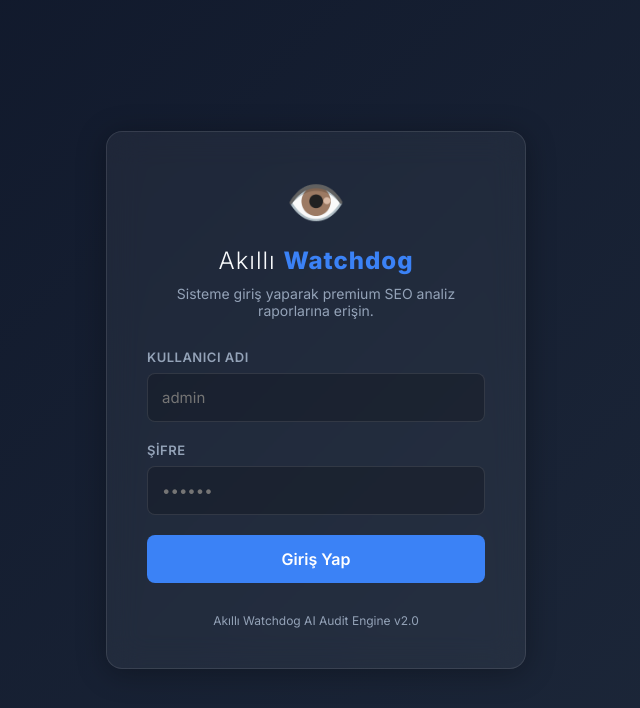
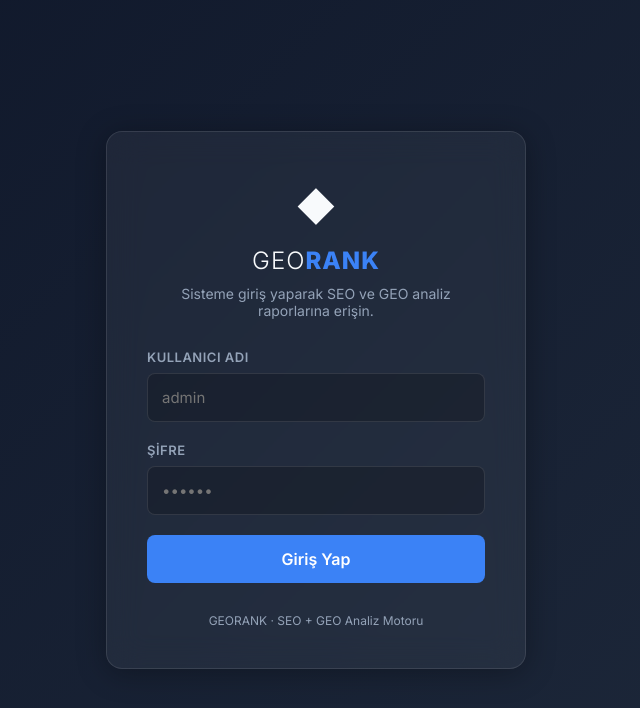
Before and after one commit to dijipolitr-stack/seoanalizi, a Flask app: page /login in a window 1280 px wide. Shown: the top 708 px of the page, without its empty margins (324-964 px from the left). Run offline with Flask 3, Linux system fonts and the light colour scheme.

Commit message:
GEORANK rebrand + API endpoint: templates/login.html

```diff
--- a/templates/login.html
+++ b/templates/login.html
@@ -3,7 +3,7 @@
 <head>
     <meta charset="UTF-8">
     <meta name="viewport" content="width=device-width, initial-scale=1.0">
-    <title>Akıllı Watchdog | Giriş</title>
+    <title>GEORANK | Giriş</title>
     <link href="https://fonts.googleapis.com/css2?family=Inter:wght@300;400;600;800&display=swap" rel="stylesheet">
     <link rel="stylesheet" href="{{ url_for('static', filename='css/style.css') }}">
 </head>
@@ -11,11 +11,11 @@
 
     <div class="glass-container login-box">
         <div class="logo">
-            <span class="logo-icon">👁️</span>
-            <h1>Akıllı <strong>Watchdog</strong></h1>
+            <span class="logo-icon">◆</span>
+            <h1>GEO<strong>RANK</strong></h1>
         </div>
 
-        <p class="subtitle">Sisteme giriş yaparak premium SEO analiz raporlarına erişin.</p>
+        <p class="subtitle">Sisteme giriş yaparak SEO ve GEO analiz raporlarına erişin.</p>
 
         {% with messages = get_flashed_messages(with_categories=true) %}
           {% if messages %}
@@ -40,7 +40,7 @@
         </form>
 
         <div class="footer-note">
-            Akıllı Watchdog AI Audit Engine v2.0
+            GEORANK · SEO + GEO Analiz Motoru
         </div>
     </div>
 
```
